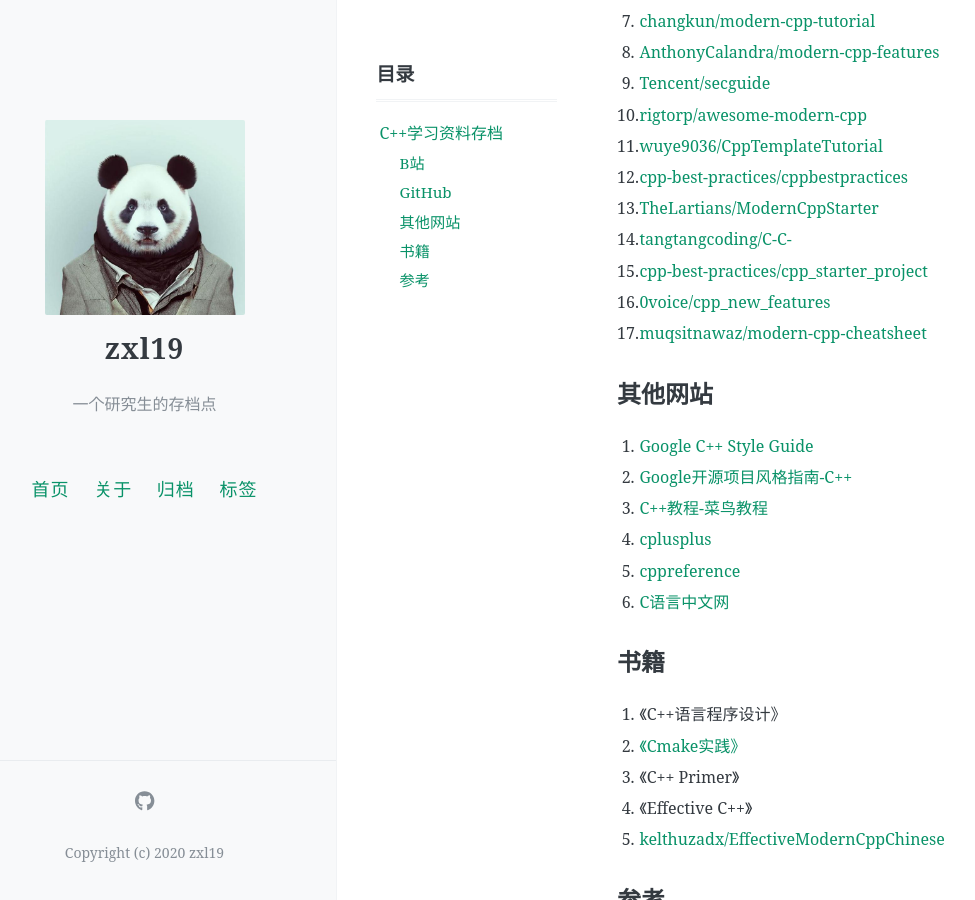
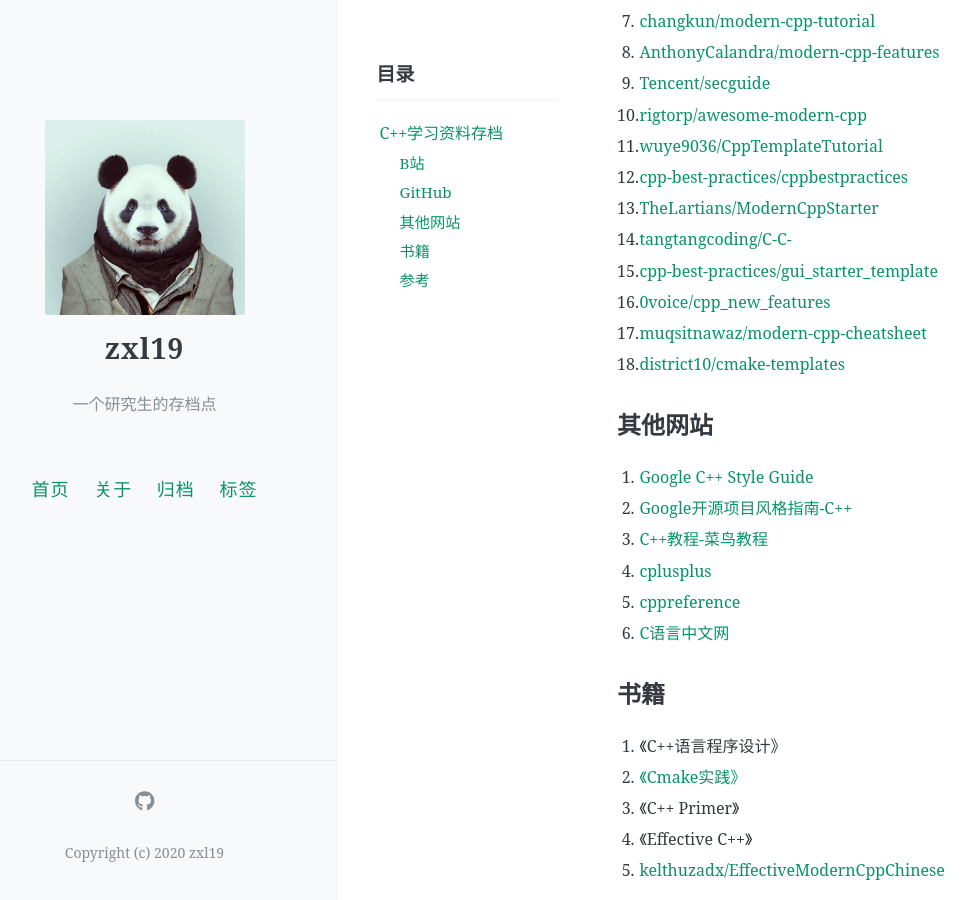
Before and after one commit to zxl19/zxl19.github.io, a Jekyll site: the page built from _posts/2021-05-22-cpp-material.md, in a window 1280 px wide and 900 px high, scrolled down 680 px. Shown: the whole window, without its empty margins (47-1022 px from the left). Built offline with Jekyll 4.4.1, drawn with Linux system fonts in a browser that asks for light colours; comment, search, counter and statistics services are not loaded.

Commit message:
Update 2021-05-22-cpp-material.md

```diff
--- a/_posts/2021-05-22-cpp-material.md
+++ b/_posts/2021-05-22-cpp-material.md
@@ -37,9 +37,10 @@ C++（包括CMake）学习资料存档。
 12. [cpp-best-practices/cppbestpractices](https://github.com/cpp-best-practices/cppbestpractices)
 13. [TheLartians/ModernCppStarter](https://github.com/TheLartians/ModernCppStarter)
 14. [tangtangcoding/C-C-](https://github.com/tangtangcoding/C-C-)
-15. [cpp-best-practices/cpp_starter_project](https://github.com/cpp-best-practices/cpp_starter_project)
+15. [cpp-best-practices/gui_starter_template](https://github.com/cpp-best-practices/gui_starter_template)
 16. [0voice/cpp_new_features](https://github.com/0voice/cpp_new_features)
 17. [muqsitnawaz/modern-cpp-cheatsheet](https://github.com/muqsitnawaz/modern-cpp-cheatsheet)
+18. [district10/cmake-templates](https://github.com/district10/cmake-templates)
 
 ## 其他网站
 
```
